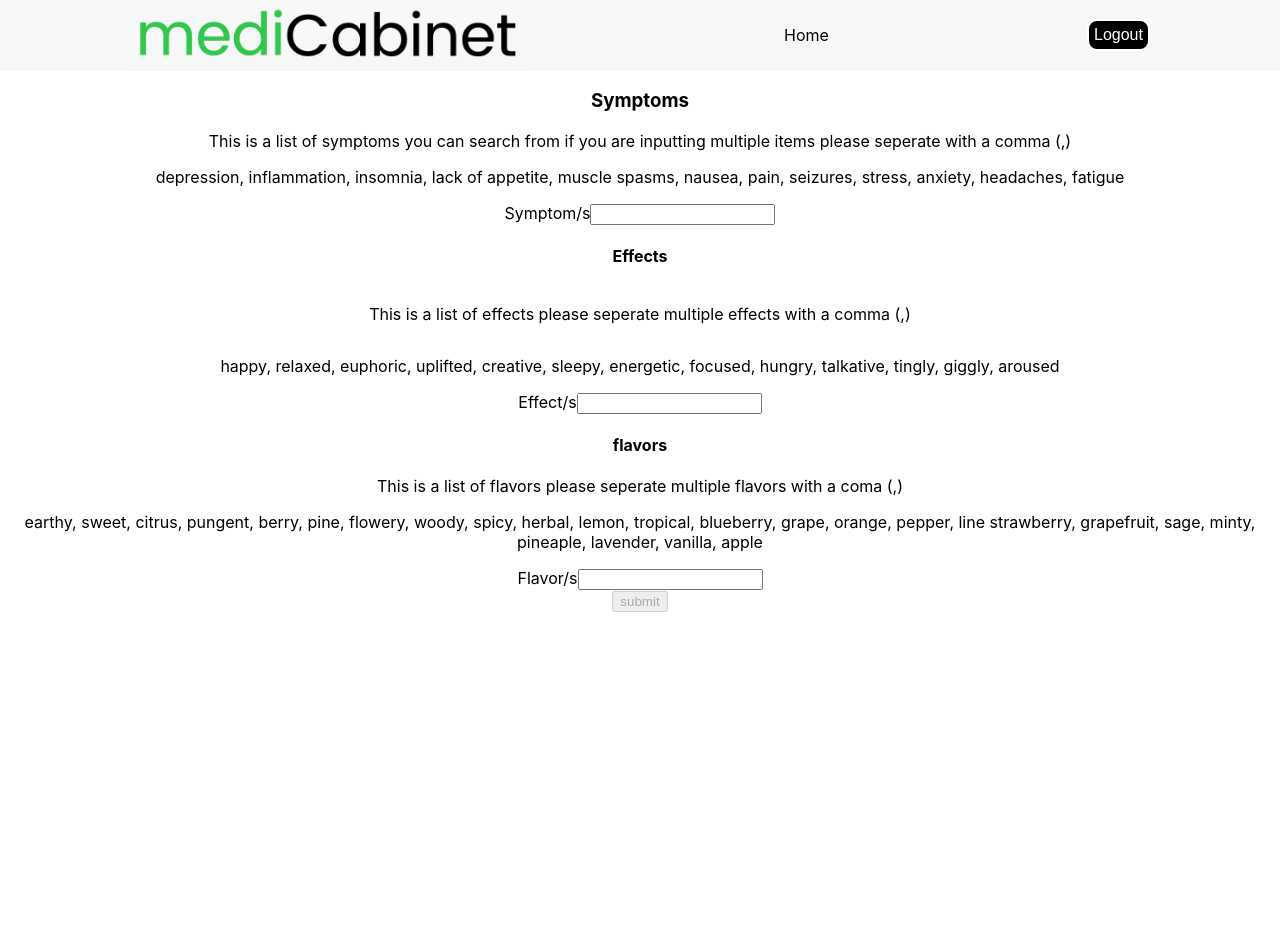
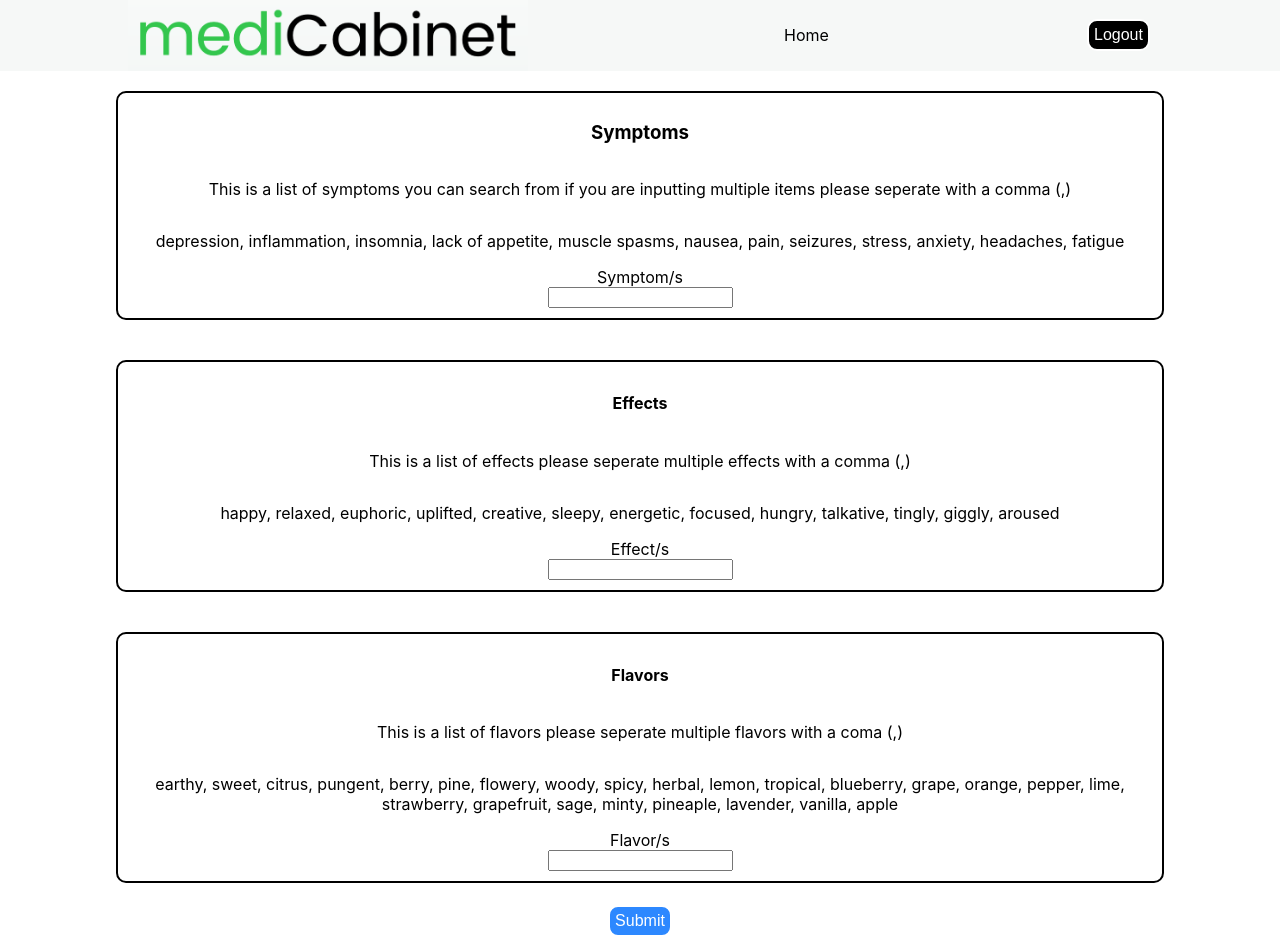
Before and after one commit to Build-Week-Medicine-Cabinet/front-end, a React (Create React App) app in the folder med-cabinet/: page /addtreatment in a window 1280 px wide. Before the commit the page ends 800 px from the top, so only its background shows below. Built offline with nearby package versions, Linux system fonts and the light colour scheme; sample sign-in values are in the browser's storage.

Commit message:
last min styling

```diff
--- a/med-cabinet/src/components/userInputForm.js
+++ b/med-cabinet/src/components/userInputForm.js
@@ -4,6 +4,7 @@ import styled from "styled-components";
 import { useHistory } from 'react-router-dom'
 import { useDispatch } from 'react-redux'
 import { postDataAction } from '../action-creators/mainActions'
+import { Card, StyledButton } from '../components/styledComponents'
 
 const StyledInput = styled.form `
     display:flex;
@@ -124,10 +125,11 @@ export default function UserInputForm () {
 
     return(
         <StyledInput>
-         <div>
+         <Card>
              <div>
                  {formErrors.Symptoms}
              </div>
+
              <h3>Symptoms</h3>
             <p>This is a list of symptoms you can search from
                 if you are inputting multiple items please seperate with a comma (,)</p>
@@ -137,32 +139,33 @@ export default function UserInputForm () {
             <label>Symptom/s</label>
             <input type='text' name='Symptoms'
             value={formValues.Symptoms} onChange={onInputChange}/>
-        </div>
+        </Card>
+        <Card>
             <h4>Effects</h4>
             <p>This is a list of effects please seperate multiple effects with a comma (,) </p>
             <p>happy, relaxed, euphoric, uplifted, creative, sleepy, energetic, focused, hungry, talkative, tingly,
                 giggly, aroused
             </p>
-        <div>
             <label>Effect/s</label>
             <input type='text' name='Effects'
             value={formValues.Effects} onChange={onInputChange}/>
-         </div>
+        </Card>
 
-        <div>
-            <h4>flavors</h4>
+
+        <Card>
+            <h4>Flavors</h4>
             <p>This is a list of flavors please seperate multiple flavors with a coma (,)</p>
             <p>earthy, sweet, citrus, pungent, berry, pine, flowery, woody, spicy, herbal,
-                lemon, tropical, blueberry, grape, orange, pepper, line strawberry, grapefruit, sage,
+                lemon, tropical, blueberry, grape, orange, pepper, lime, strawberry, grapefruit, sage,
                 minty, pineaple, lavender, vanilla, apple
             </p>
             <label>Flavor/s</label>
             <input type='text' name='Flavors'
             value={formValues.Flavors} onChange={onInputChange}/>
-        </div>
+        </Card>
         <div>
 
-        <button onClick={submitSearch} disabled={formDisabled}>submit</button>
+        <StyledButton onClick={submitSearch} disabled={formDisabled}>Submit</StyledButton>
 
         </div>
         </StyledInput>
```
Lines whose indentation alone changed are shown as unchanged.
